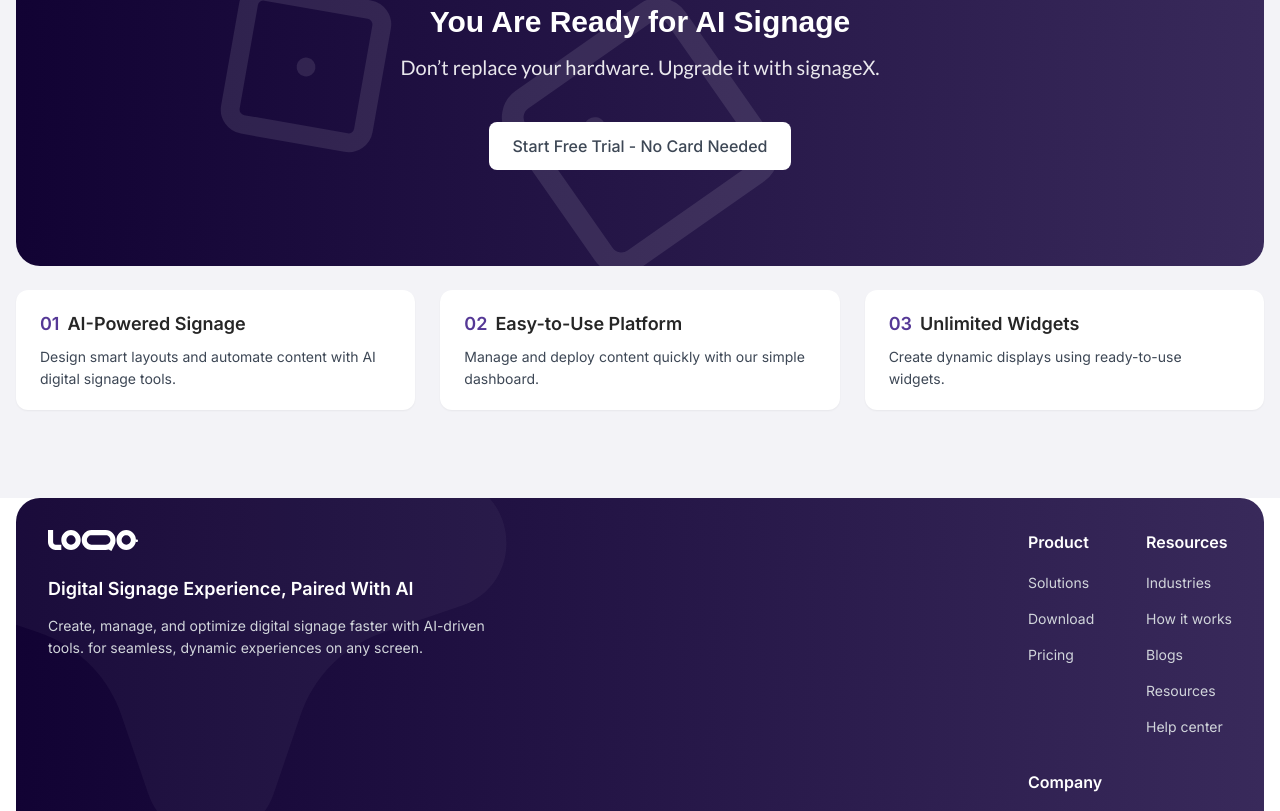
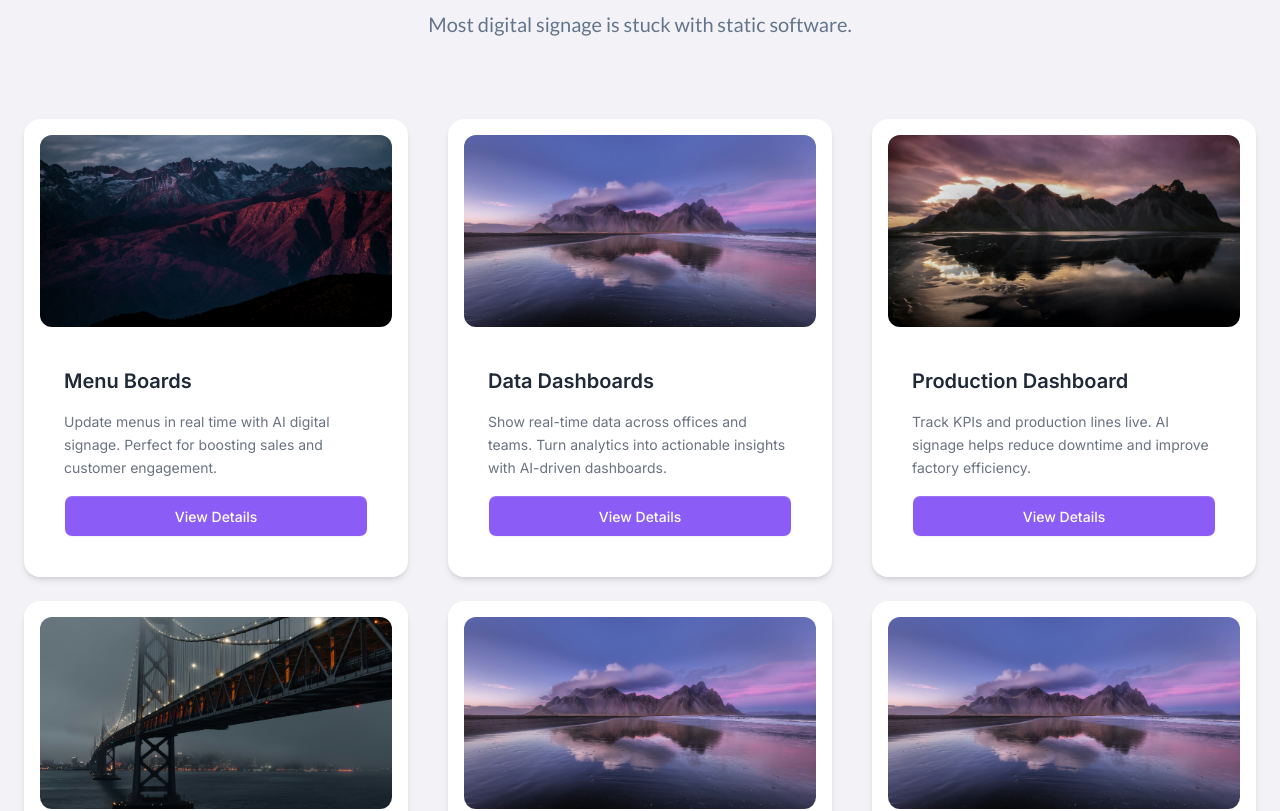
Before and after one commit to TechinoidProjects/signageX-Website, a Next.js app: page /industries in a window 1280 px wide. Shown: the part 2753-3564 px from the top of the page. Built offline with nearby package versions, Linux system fonts and the light colour scheme; a web font is replaced by a local one.

Commit message:
Create the Use Cases component and render it within the page

```diff
--- a/src/app/industries/page.tsx
+++ b/src/app/industries/page.tsx
@@ -1,10 +1,12 @@
 
 import Industries from "@/components/Industries/Industries";
+import UseCases from "@/components/Industries/UseCases";
 import CTA from "@/components/common/CTA/index"
 export default function AllIndustries() {
   return (
     <main className="min-h-screen bg-backgroundLight flex flex-col justify-center items-center mt-15">
       <Industries />
+      <UseCases/>
       <CTA/>
     </main>
   );
--- a/src/components/Industries/Industries.tsx
+++ b/src/components/Industries/Industries.tsx
@@ -5,9 +5,9 @@ import { Dices } from "lucide-react";
 
 export default function Industries() {
   return (
-    <section className="bg-white w-full flex justify-center items-center py-16 px-4">
+    <section className="bg-white w-full flex justify-center items-center py-8 md:py-16 px-4">
       <div className=" container mx-auto flex flex-col justify-center items-center md:gap-4 ">
-        <div className="flex flex-col justify-between items-center pb-16 gap-6">
+        <div className="flex flex-col justify-between items-center pb-8 md:pb-16 gap-2 md:gap-6">
           {/* Badge */}
           <Badge
             text="industries"
--- /dev/null
+++ b/src/components/Industries/UseCases.tsx
@@ -0,0 +1,65 @@
+import UseCaseCard from "../ui/cards/UseCaseCard";
+import { Badge } from "@/components/ui/badge-default";
+import { Heading } from "@/components/common/MainHeading";
+import { Dices } from "lucide-react";
+
+export default function UseCases() {
+  return (
+    <section className="bg-background-light w-full flex justify-center items-center py-8 md:py-16 px-4">
+      <div className=" container mx-auto flex flex-col justify-center items-center md:gap-4 ">
+        <div className="flex flex-col justify-between items-center pb-8 md:pb-16 gap-2 md:gap-6">
+          <Badge
+            text="Use Cases"
+            icon={Dices}
+            variant="outline"
+            color="custom"
+          />
+
+          <Heading
+            title="Our Solutions In Action"
+            subtitle="Most digital signage is stuck with static software."
+          />
+        </div>
+
+        <div className="w-full grid grid-cols-1 sm:grid-cols-2 lg:grid-cols-3 gap-6 top-1/2 relative">
+            <UseCaseCard
+                imageSrc="/images/featuredImage2.jpg"
+                title="Menu Boards"
+                description="Update menus in real time with AI digital signage. Perfect for  boosting sales and customer engagement."
+                href="/menu-boards"
+            />
+            <UseCaseCard
+                imageSrc="/images/featuredImage1.jpg"
+                title="Data Dashboards"
+                description="Show real-time data across offices and teams. Turn analytics into actionable insights with AI-driven dashboards."
+                href="/menu-boards"
+            />
+            <UseCaseCard
+                imageSrc="/images/featuredImage3.jpg"
+                title="Production Dashboard"
+                description="Track KPIs and production lines live. AI signage helps reduce downtime and improve factory efficiency."
+                href="/menu-boards"
+            />
+            <UseCaseCard
+                imageSrc="/images/featuredImage4.jpg"
+                title="Meeting Room"
+                description="Simplify room booking and schedules with smart digital signage, improving collaboration and reducing confusion."
+                href="/menu-boards"
+            />
+            <UseCaseCard
+                imageSrc="/images/featuredImage1.jpg"
+                title="Lobby & Reception"
+                description="Welcome visitors and share updates through AI-powered lobby displays for a strong first impression."
+                href="/menu-boards"
+            />
+            <UseCaseCard
+                imageSrc="/images/featuredImage1.jpg"
+                title="Libraries Dashboards"
+                description="Show events, updates, and news with AI digital signage built for libraries and educational spaces."
+                href="/menu-boards"
+            />
+        </div>
+      </div>
+    </section>
+  );
+}
--- /dev/null
+++ b/src/components/ui/cards/UseCaseCard.tsx
@@ -0,0 +1,54 @@
+"use client";
+
+import Image from "next/image";
+import { Button } from "../button";
+import React from "react";
+
+interface UseCaseCardProps {
+  imageSrc: string;
+  title: string;
+  description: string;
+  buttonText?: string;
+  href?: string;
+  onClick?: () => void;
+  className?: string;
+}
+
+const UseCaseCard: React.FC<UseCaseCardProps> = ({
+  imageSrc,
+  title,
+  description,
+  buttonText = "View Details",
+  className,
+}) => {
+  return (
+    <div
+      className={`bg-white rounded-2xl shadow-md overflow-hidden w-full max-w-sm mx-auto p-4 flex flex-col gap-4 ${className}`}
+    >
+      {/* Image */}
+      <div className="w-full h-48 relative">
+        <Image
+          src={imageSrc}
+          alt={title}
+          fill
+          className="object-cover rounded-xl"
+        />
+      </div>
+
+      {/* Content */}
+      <div className="p-6 space-y-4 bg-background-light rounded-xl">
+        <h3 className="text-xl font-semibold text-gray-800">{title}</h3>
+
+        <p className="text-sm text-gray-500 leading-relaxed">
+          {description}
+        </p>
+        <Button size="lg" color="purple"  href="#" className="w-full">
+          {buttonText}
+        </Button>
+
+      </div>
+    </div>
+  );
+};
+
+export default UseCaseCard;
```
